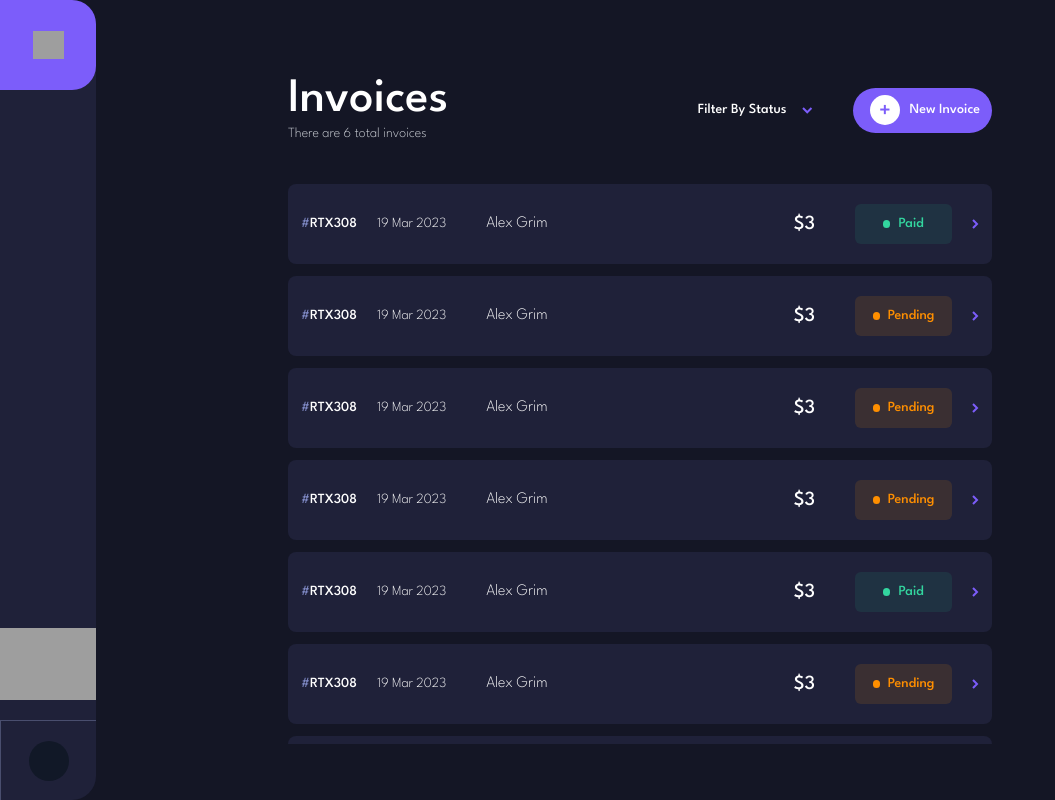
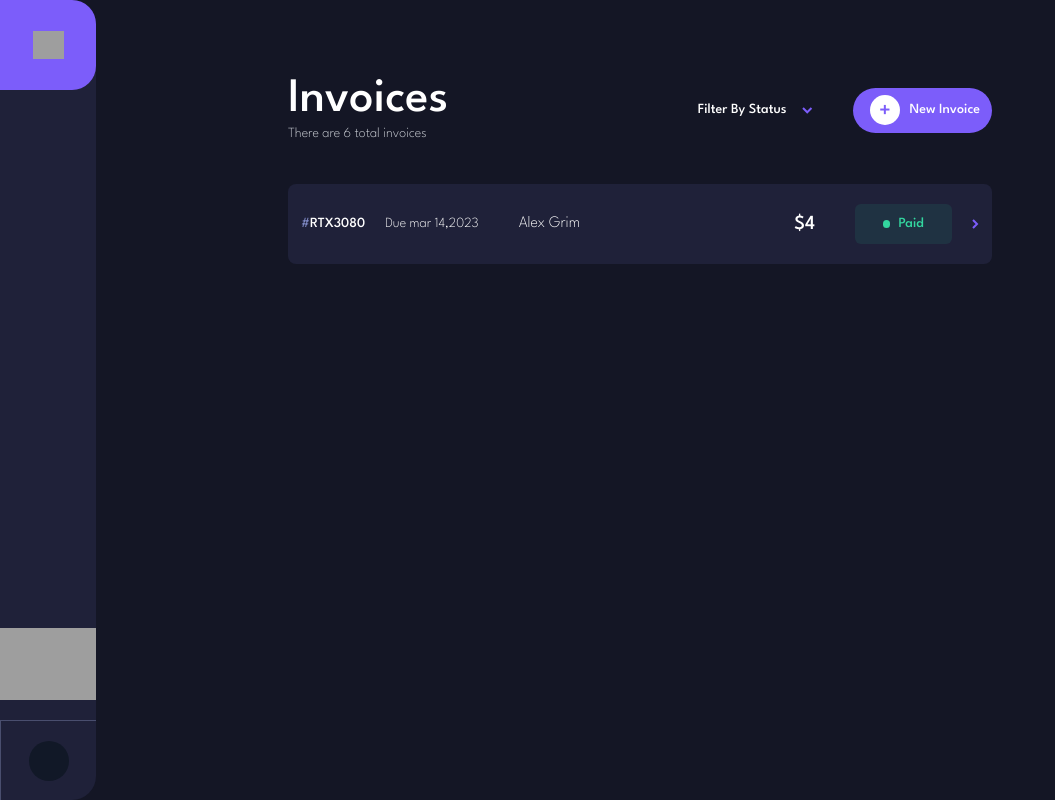
Before and after one commit to gio-palagashvili/invoice-app, a React (Vite) app in the folder frontend/: page / in a window 1280 px wide. Shown: the whole page, without its empty margins (0-1055 px from the left). Built offline with nearby package versions, Linux system fonts and the light colour scheme; grey boxes are pictures that could not be loaded.

Commit message:
state & mock

```diff
--- a/frontend/src/App.jsx
+++ b/frontend/src/App.jsx
@@ -1,23 +1,36 @@
-import React from "react";
+import React, { useState } from "react";
 import Home from "./pages/home";
 import Invoice from "./pages/invoice";
-
-import {
-  BrowserRouter as Router,
-  Route,
-  Link,
-  useParams,
-  Routes,
-} from "react-router-dom";
+import { BrowserRouter as Router, Route, Routes } from "react-router-dom";
+import { AppContext } from "./components/context/AppContext";
 
 const App = () => {
+  const [invoices, setInvoices] = useState([
+    {
+      id: "RTX3080",
+      billingAddress: "8 McCullough Dr, U126363",
+      city: "New Castle",
+      postCode: "19726",
+      country: "United States",
+      description: "asl",
+      clientName: "Alex grim",
+      clientEmail: "girgi1201@gnail.com",
+      date: "Feb 14, 2023",
+      due: "mar 14,2023",
+      status: "paid",
+      itemList: [{ itemName: "thing", qty: 2, price: 2 }],
+      total: 4,
+    },
+  ]);
   return (
+    <AppContext.Provider value={{ invoices, setInvoices }}>
       <Router>
         <Routes>
           <Route path="/invoice/:id" element={<Invoice />} />
           <Route path="/*" element={<Home />} />
         </Routes>
       </Router>
+    </AppContext.Provider>
   );
 };
 
--- /dev/null
+++ b/frontend/src/components/context/AppContext.jsx
@@ -0,0 +1,3 @@
+import { createContext } from "react";
+
+export const AppContext = createContext(null);
--- a/frontend/src/components/invoice/Invoice.jsx
+++ b/frontend/src/components/invoice/Invoice.jsx
@@ -17,7 +17,7 @@ const Invoice = (props) => {
             </p>
           </div>
           <div className="flex justify-center place-items-center gap-10">
-            <p className="text-sm font-[200]">{props.due}</p>
+            <p className="text-sm font-[200]">Due {props.due}</p>
             <p className="capitalize font-[200]">{props.name}</p>
           </div>
         </div>
--- a/frontend/src/components/invoice/Invoices.jsx
+++ b/frontend/src/components/invoice/Invoices.jsx
@@ -1,12 +1,15 @@
-import React, { useState } from "react";
+import React, { useState, useContext } from "react";
 import Header from "./bits/Header";
 import PlusButton from "./bits/PlusButton";
 import Invoice from "./Invoice";
 import { motion } from "framer-motion";
 import { Link } from "react-router-dom";
 import FilterButton from "./bits/FilterButton";
+import { AppContext } from "../context/AppContext";
 
 const Invoices = () => {
+  const { invoices, setInvoices } = useContext(AppContext);
+
   return (
     <div
       className="flex flex-col border-1 w-full m-auto mt-7 lg:w-[60%] lg:place-items-center lg:p-12 gap-10 p-3
@@ -22,7 +25,7 @@ const Invoices = () => {
         </div>
       </div>
       <div className="invoices w-full flex flex-col gap-3 overflow-scroll h-[70vh]">
-        {[-1, 1, 3, 4, 0, 1, 0, 1, 1, 0, 1, 1].map((invoice, index) => {
+        {invoices.map((invoice, index) => {
           return (
             <motion.div
               initial={{ y: "50%" }}
@@ -36,13 +39,13 @@ const Invoices = () => {
                 whileInView={{ opacity: 1, scale: 1 }}
                 viewport={{ once: true }}
               >
-                <Link to={"invoice/RTX308"}>
+                <Link to={"invoice/RTX3080"}>
                   <Invoice
-                    id="RTX308"
-                    due="19 Mar 2023"
-                    name="alex grim"
-                    amount="3"
-                    status={invoice > 0 ? "pending" : "paid"}
+                    id={invoice.id}
+                    due={invoice.due}
+                    name={invoice.clientName}
+                    amount={invoice.total}
+                    status={invoice.status}
                   />
                 </Link>
               </motion.div>
--- a/frontend/src/components/invoice/bits/Address.jsx
+++ b/frontend/src/components/invoice/bits/Address.jsx
@@ -3,10 +3,10 @@ import React from "react";
 const Address = (props) => {
   return (
     <div className="text-sm flex flex-col font-[50] md:ml-auto">
-      <span className="text-gray-300 w-[150px]">8 McCullough Dr, U126363</span>
-      <span className="text-gray-300">New Castle</span>
-      <span className="text-gray-300">19726</span>
-      <span className="text-gray-300">United States</span>
+      <span className="text-gray-300 w-[150px]">{props.billingAddress}</span>
+      <span className="text-gray-300">{props.city}</span>
+      <span className="text-gray-300">{props.postalCode}</span>
+      <span className="text-gray-300">{props.country}</span>
     </div>
   );
 };
--- a/frontend/src/components/invoice/bits/InvoiceDetail.jsx
+++ b/frontend/src/components/invoice/bits/InvoiceDetail.jsx
@@ -1,12 +1,26 @@
-import React from "react";
+import React, { useContext, useEffect, useState } from "react";
 import arrow from "../../../assets/down_arrow.svg";
 import Address from "./Address";
 import Buttons from "./Buttons";
 import StatusButton from "./StatusButton";
-import { Link } from "react-router-dom";
+import { Link, useParams, useNavigate } from "react-router-dom";
 import Table from "./Table";
+import { AppContext } from "../../context/AppContext";
 
 const InvoiceDetail = (props) => {
+  const { invoices, setInvoices } = useContext(AppContext);
+  const [curr, setCurr] = useState("");
+  const { id } = useParams();
+  const navigate = useNavigate();
+
+  useEffect(() => {
+    const z = invoices.find((invoice) => invoice.id == id);
+    if (z) {
+      setCurr(z);
+    } else {
+      navigate("../");
+    }
+  }, []);
   return (
     <div className="p-3 flex w-full place-items-center justify-center md:place-items-baseline md:mt-10 mt-20">
       <div className="w-[95%] mt-5 flex flex-col gap-10 md:w-[40rem]">
@@ -20,7 +34,7 @@ const InvoiceDetail = (props) => {
           <div className="bg-[#1F2139] w-full p-5 flex rounded-lg justify-between">
             <div className="flex place-items-center md:w-1/4 gap-5">
               <h1 className="text-sm font-[200] text-gray-200">Status</h1>
-              <StatusButton status="paid" />
+              <StatusButton status={curr.status} />
             </div>
             <Buttons />
           </div>
@@ -28,39 +42,50 @@ const InvoiceDetail = (props) => {
             <div className="addresss flex flex-col gap-5 md:flex-row">
               <div>
                 <h1 className="text-[13px] md:text-lg">
-                  <span className="text-[#7E88C3]">#</span>RTX3080
+                  <span className="text-[#7E88C3]">#</span>
+                  {curr.id}
                 </h1>
                 <p className="text-xs font-[200] text-gray-300 md:text-sm">
-                  assl
+                  {curr.description}
                 </p>
               </div>
-              <Address />
+              <Address
+                country={curr.country}
+                postalCode={curr.postalCode}
+                billingAddress={curr.billingAddress}
+                city={curr.city}
+              />
             </div>
             <div className="flex flex-col gap-5 md:flex-row md:justify-between">
               <div className="flex gap-[20%]">
                 <div className="flex flex-col gap-5 capitalize">
                   <div className="w-[120px]">
                     <p className="text-[15px] font-[100]">invoice date</p>
-                    <h1 className="text-xl">17 feb 2023</h1>
+                    <h1 className="text-xl">{curr.date}</h1>
                   </div>
                   <div className="mt-auto">
                     <p className="text-[15px] font-[100]">payment due</p>
-                    <h1 className="text-xl">17 feb 2023</h1>
+                    <h1 className="text-xl">{curr.due}</h1>
                   </div>
                 </div>
                 <div className="addresss flex flex-col">
                   <h1 className="text-sm text-gray-300 text-[15px] font-[100]">
                     Bill to
                   </h1>
-                  <h1 className="text-lg font-[500]">Alex grim</h1>
+                  <h1 className="text-lg font-[500]">{curr.clientName}</h1>
                   <div className="text-sm flex flex-col font-[50]">
-                    <Address />
+                    <Address
+                      country={curr.country}
+                      postalCode={curr.postalCode}
+                      billingAddress={curr.billingAddress}
+                      city={curr.city}
+                    />
                   </div>
                 </div>
               </div>
               <div className="">
                 <p className="text-[15px] font-[100] capitalize">sent to</p>
-                <h1 className="text-xl">girgi1201@gmail.com</h1>
+                <h1 className="text-lg">{curr.clientEmail}</h1>
               </div>
             </div>
             <div className="tableDiv">
--- a/frontend/src/pages/home.jsx
+++ b/frontend/src/pages/home.jsx
@@ -1,4 +1,4 @@
-import React from "react";
+import React, { useContext } from "react";
 import Nav from "../components/nav/Nav";
 import { motion } from "framer-motion";
 import Invoices from "../components/invoice/Invoices";
--- a/frontend/src/pages/invoice.jsx
+++ b/frontend/src/pages/invoice.jsx
@@ -1,11 +1,9 @@
 import React from "react";
 import { motion } from "framer-motion";
-import { useParams } from "react-router-dom";
 import Nav from "../components/nav/Nav";
 import InvoiceDetail from "../components/invoice/bits/InvoiceDetail";
 
 const Invoice = () => {
-  const { id } = useParams();
   return (
     <motion.div
       initial={{ opacity: 0 }}
```
Lines whose indentation alone changed are shown as unchanged.
